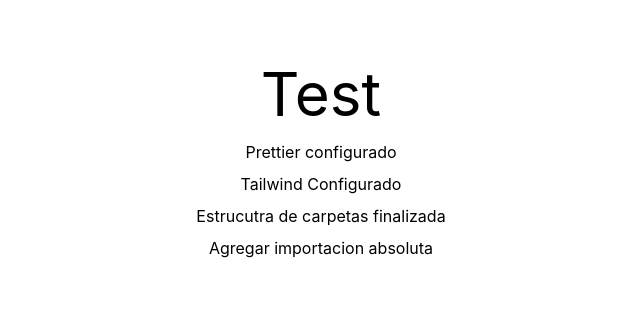
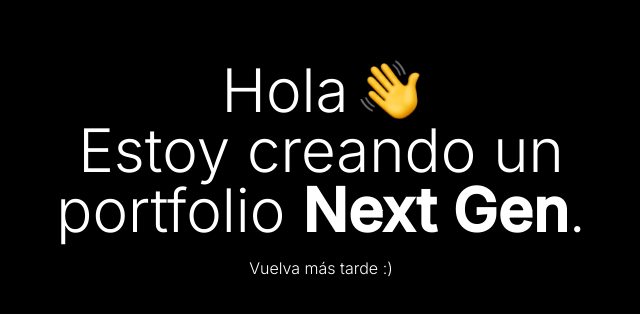
Before and after one commit to renzodamgo/portfoliov3, a Next.js app: page / in a window 1280 px wide. Shown: the part 230-544 px from the top of the page, without its empty margins (319-959 px from the left). Built offline with nearby package versions, Linux system fonts and the light colour scheme.

Commit message:
Add waiting page

```diff
--- /dev/null
+++ b/src/pages/_document.tsx
@@ -0,0 +1,18 @@
+import { Head, Html, Main, NextScript } from 'next/document';
+
+export default function Document() {
+	return (
+		<Html lang="es">
+			<Head>
+				<link
+					href="https://fonts.googleapis.com/css2?family=Inter:wght@300;500&display=swap"
+					rel="stylesheet"
+				/>
+			</Head>
+			<body>
+				<Main />
+				<NextScript />
+			</body>
+		</Html>
+	);
+}
--- a/src/pages/index.tsx
+++ b/src/pages/index.tsx
@@ -5,20 +5,28 @@ const Home: NextPage = () => {
 	return (
 		<div>
 			<Head>
-				<title>Renzo Damian</title>
+				<title>Renzo Damian - React Developer</title>
 				<meta name="description" content="Generated by create next app" />
 				<link rel="icon" href="/favicon.ico" />
 			</Head>
 			<div className="main">
 				<div className="container">
-					<div className="flex justify-center items-center h-screen w-screen flex-col">
-						<h1 className=" text-6xl">Test</h1>
-						<ul className="text-center flex flex-col gap-2 py-4">
-							<li>Prettier configurado</li>
-							<li>Tailwind Configurado</li>
-							<li>Estrucutra de carpetas finalizada</li>
-							<li>Agregar importacion absoluta</li>
-						</ul>
+					<div className="flex justify-center items-center h-screen w-screen flex-col gap-4 px-6">
+						<h1 className=" text-4xl md:text-6xl md:w-[600px] text-center">
+							<span className="flex justify-center items-center gap-2 md:gap-3">
+								Hola{' '}
+								<img
+									className=" h-[40px] md:h-[60px] md:w-[60px]"
+									src="/imgs/waving_hand.png"
+									height={40}
+									width={40}
+									alt="Hola"
+								/>
+							</span>
+							Estoy creando un portfolio{' '}
+							<span className="font-semibold">Next Gen</span>.
+						</h1>
+						<p>Vuelva más tarde :)</p>
 					</div>
 				</div>
 			</div>
--- a/styles/globals.scss
+++ b/styles/globals.scss
@@ -4,10 +4,15 @@
 
 html,
 body {
+	background-color: black;
 	padding: 0;
 	margin: 0;
-	font-family: -apple-system, BlinkMacSystemFont, Segoe UI, Roboto, Oxygen,
-		Ubuntu, Cantarell, Fira Sans, Droid Sans, Helvetica Neue, sans-serif;
+	font-family: 'Inter', -apple-system, BlinkMacSystemFont, Segoe UI, Roboto,
+		Oxygen, Ubuntu, Cantarell, Fira Sans, Droid Sans, Helvetica Neue, sans-serif;
+	color: white;
+	-webkit-font-smoothing: antialiased;
+	-moz-osx-font-smoothing: grayscale;
+	font-weight: 200;
 }
 
 a {
@@ -18,13 +23,3 @@ a {
 * {
 	box-sizing: border-box;
 }
-
-@media (prefers-color-scheme: dark) {
-	html {
-		color-scheme: dark;
-	}
-	body {
-		color: white;
-		background: black;
-	}
-}
```
Also changed, not shown: .eslintrc.json, public/imgs/waving_hand.png (added).
